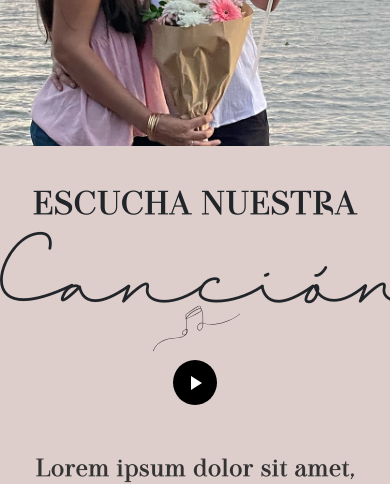
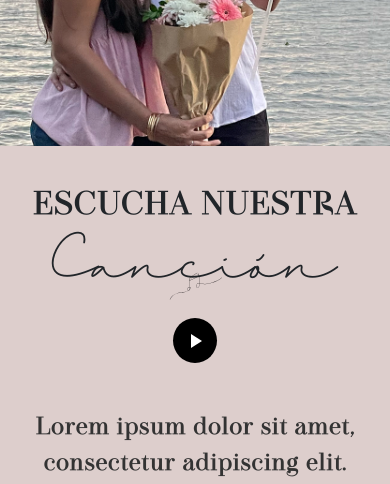
Before and after one commit to devgonzalofrank/boda-webb, a plain HTML site: page index.html in a window 390 px wide. Shown: the part 360-844 px from the top of the page. Drawn offline with nearby package versions, Linux system fonts and the light colour scheme.

Commit message:
pruebas commits

```diff
--- a/css/styles.css
+++ b/css/styles.css
@@ -382,9 +382,13 @@ body {
     font-size: 20px;
 }
 @media only screen and (max-width: 1000px) {
-    #banner1 {
-        min-height: 300px; /* Ajustar altura del banner para dispositivos móviles */
-    }
+   .musica h3 {
+    font-size: 65px;
+   }
+
+   .musica img{
+    scale: 60%;
+   }
 
     .nombres h1 {
         font-size: 300%; /* Reducir tamaño de fuente para dispositivos móviles */
```
Also changed, not shown: 2 other files.
